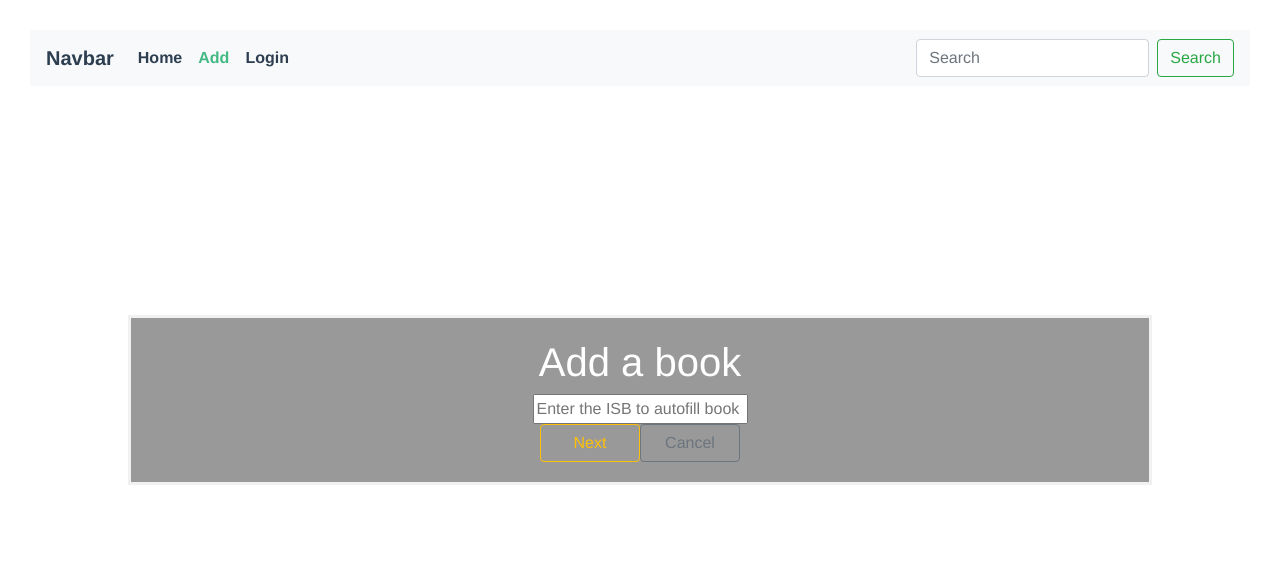
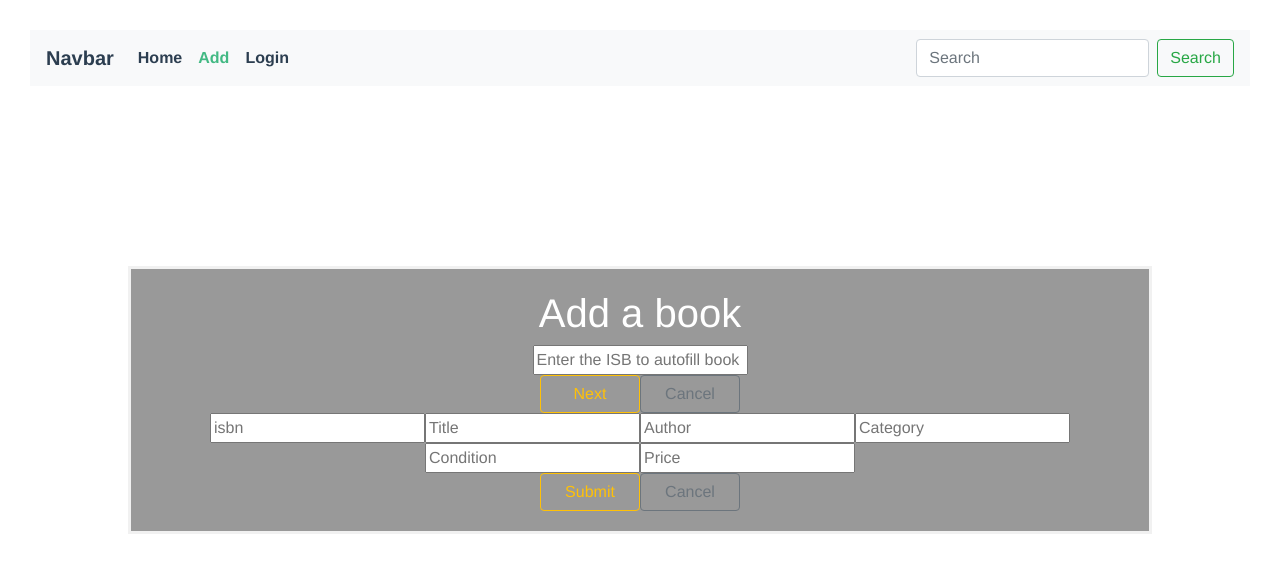
Before and after one commit to ryanjo9/CS356, a Vue app in the folder project2/: page /add in a window 1280 px wide. Shown: the top 572 px of the page. Built offline with nearby package versions, Linux system fonts and the light colour scheme.

Commit message:
Things work

```diff
--- a/project2/server.js
+++ b/project2/server.js
@@ -32,6 +32,7 @@
 
 app.post('/api/save', async (req, res) => {
     try {
+      console.log('req.body: ', req.body)
         const item = new Item({
             title: req.body.title,
             author: req.body.author,
--- a/project2/src/components/Form.vue
+++ b/project2/src/components/Form.vue
@@ -0,0 +1,81 @@
+<template>
+  <div class="Form">
+    <form @submit.prevent="add" class="pure-form pure-form-aligned">
+      <div>
+        <input v-model="isbn" type="text" placeholder="isbn">
+        <input v-model="title" type="text" placeholder="Title">
+        <input v-model="author" type="text" placeholder="Author">
+        <input v-model="category" type="text" placeholder="Category">
+        <input v-model="condition" type="text" placeholder="Condition">
+        <input v-model="price" type="text" placeholder="Price">
+      </div>
+      <button type="submit" class="btn btn-outline-warning">Submit</button>
+      <button type="submit" class="btn btn-outline-secondary">Cancel</button>
+    </form>
+  </div>
+</template>
+
+<script>
+export default {
+  name: 'Form',
+  data() {
+    return {
+      isbn: '',
+      title: '',
+      author: '',
+      category: '',
+      condition: '',
+      price: '',
+      error: ''
+    }
+  },
+  methods: {
+    async add() {
+      if (
+        !this.isbn ||
+        !this.title ||
+        !this.author ||
+        !this.category ||
+        !this.condition ||
+        !this.price
+      ) {
+        // Incomplete data, don't save
+        return;
+      }
+
+      if (isNaN(this.price)) {
+        // error
+        return;
+      }
+
+      const book = {
+        isbn: this.isbn,
+        title: this.title,
+        author: this.author,
+        category: this.category,
+        condition: this.condition,
+        price: Number(this.price)
+      }
+
+      try {
+        this.error = await this.$store.dispatch('addBook', book)
+
+        if (this.error === '') {
+          this.$router.push('/');
+        }
+      } catch (error) {
+        console.error(error);
+      }
+    }
+  }
+}
+</script>
+
+<style scoped>
+  button{
+    width: 100px;
+    text-align: center;
+    text-decoration: none;
+    display: inline-block;
+  }
+</style>
--- a/project2/src/store/index.js
+++ b/project2/src/store/index.js
@@ -71,7 +71,8 @@
     async addBook(context, data) {
       if (data) {
         try {
-          const { data } = await axios.post('/api/save', data);
+          console.log('data: ', data);
+          await axios.post('/api/save', data);
           // should this commit the book to the books array here?
           // probably not since the home page retrieves all books on creation
           // could make the home page check if there are already books in state
@@ -89,7 +90,22 @@
         const { data } = await axios.get(
           `http://openlibrary.org/api/books?bibkeys=ISBN:${isbn}&format=json&jscmd=data`
         )
-        context.commit('setSearchResult', data);
+
+        const body = data[`ISBN:${isbn}`]
+
+        if (body) {
+          const book = {
+            isbn,
+            title: body.title || null,
+            author: body.authors[0].name || null,
+            category: body.subjects[0].name || null,
+            imagePath: body.cover.medium || null
+          }
+
+          console.log('searchResult: ', book)
+          context.commit('setSearchResult', book);
+        }
+
         return '';
       } catch (error) {
         console.error(error);
--- a/project2/src/views/Add.vue
+++ b/project2/src/views/Add.vue
@@ -1,16 +1,18 @@
 <template>
   <div class="add bg-text">
     <Search />
+    <Form />
   </div>
 </template>
 
 <script>
 import Search from '@/components/Search.vue'
-
+import Form from '@/components/Form.vue'
 export default {
   name: 'Add',
   components: {
-    Search
+    Search,
+    Form
   }
 }
 </script>
--- a/project2/src/views/Home.vue
+++ b/project2/src/views/Home.vue
@@ -5,7 +5,7 @@
 
     <ul id="example-3">
       <li v-for="(category, index) in categories" v-bind:key="index">
-        {{ index }}
+        <h1>{{ index }}</h1>
         <div>
           <ul id="example-2">
             <span v-for="(book, position) in category" v-bind:key="position">
```
